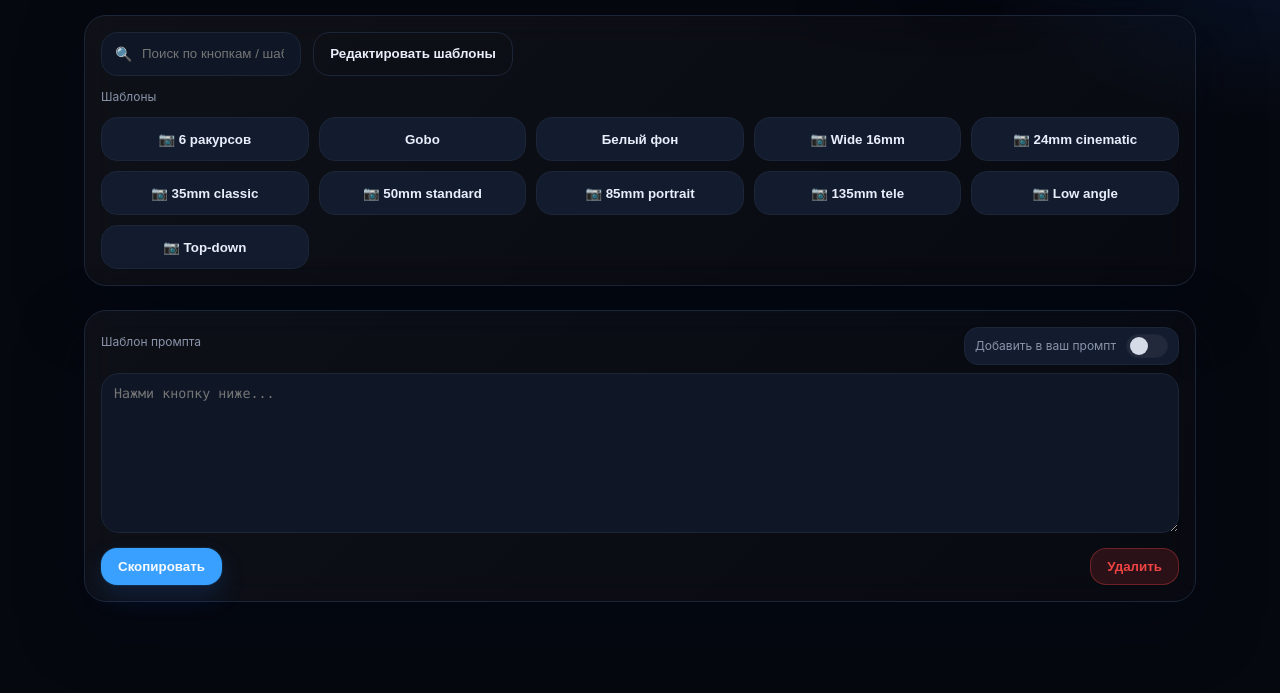
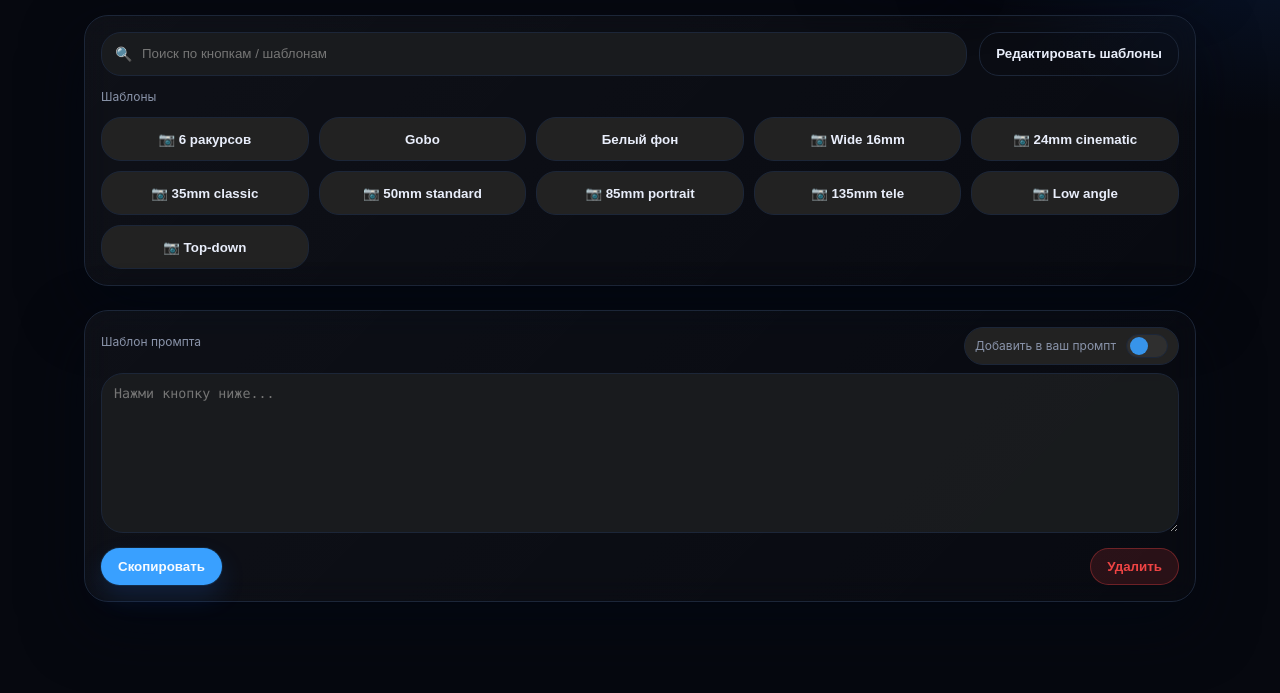
Before and after one commit to kitmixer11/Prompt-assistant-v3, a plain HTML site: page index.html in a window 1280 px wide. Shown: the part 107-800 px from the top of the page. Drawn offline with Linux system fonts and the light colour scheme.

Commit message:
Update index.html

```diff
--- a/index.html
+++ b/index.html
@@ -10,13 +10,13 @@
     :root{
       --bg:#06080f;
       --card:#0c111e;
-      --card2:#0f1626;
+      --card2:#1c1e20e0;
       --text:#e9eefb;
       --muted:#8a94aa;
       --border:#1c2638;
       --shadow: 0 24px 60px rgba(2,8,18,.65);
 
-      --btn:#131c2f;
+      --btn:#222222;
       --btnHover:#1a2740;
 
       --accent:#39a0ff;
@@ -140,12 +140,12 @@
       position:absolute;
       height:18px;width:18px;
       left:3px; top:2px;
-      background:var(--text);
+      background:var(--accent);
       border-radius:999px;
       transition:.2s;
       opacity:.9;
     }
-    body.theme-light .slider:before{background:#0b1220}
+    body.theme-light .slider:before{background:var(--accent)}
     .switch input:checked + .slider{background:rgba(57,160,255,.12); border-color:var(--accentBorder)}
     .switch input:checked + .slider:before{transform:translateX(18px)}
 
@@ -153,7 +153,7 @@
     .card{
       border:1px solid var(--border);
       background:var(--glass);
-      border-radius:22px;
+      border-radius:24px;
       padding:16px;
       box-shadow: var(--shadow);
       backdrop-filter: blur(14px);
@@ -171,7 +171,7 @@
     input[type="text"]{
       width:100%;
       border:1px solid var(--border);
-      border-radius:16px;
+      border-radius:20px;
       background:var(--card2);
       color:var(--text);
       padding:10px 16px;
@@ -183,7 +183,7 @@
       min-height:160px;
       resize:vertical;
       border:1px solid var(--border);
-      border-radius:18px;
+      border-radius:22px;
       background:var(--card2);
       color:var(--text);
       padding:12px;
@@ -218,7 +218,7 @@
       background:var(--btn);
       color:var(--text);
       padding:10px 16px;
-      border-radius:16px;
+      border-radius:20px;
       transition:.15s ease;
       font-weight:600;
     }
@@ -279,7 +279,7 @@
       align-items:center;
       gap:10px;
       padding:8px 12px;
-      border-radius:16px;
+      border-radius:20px;
       border:1px solid var(--border);
       background:var(--btn);
       min-width:220px;
@@ -290,11 +290,11 @@
       display:flex;
       gap:12px;
       flex-wrap:wrap;
-      align-items:flex-end;
+      align-items:center;
     }
     .toolbar-search{
-      flex:0 0 200px;
-      min-width:200px;
+      flex:1 1 auto;
+      min-width:240px;
     }
     .search-field{
       position:relative;
@@ -335,7 +335,7 @@
       align-items:center;
       gap:10px;
       padding:6px 10px;
-      border-radius:14px;
+      border-radius:20px;
       border:1px solid var(--border);
       background:var(--btn);
     }
```
